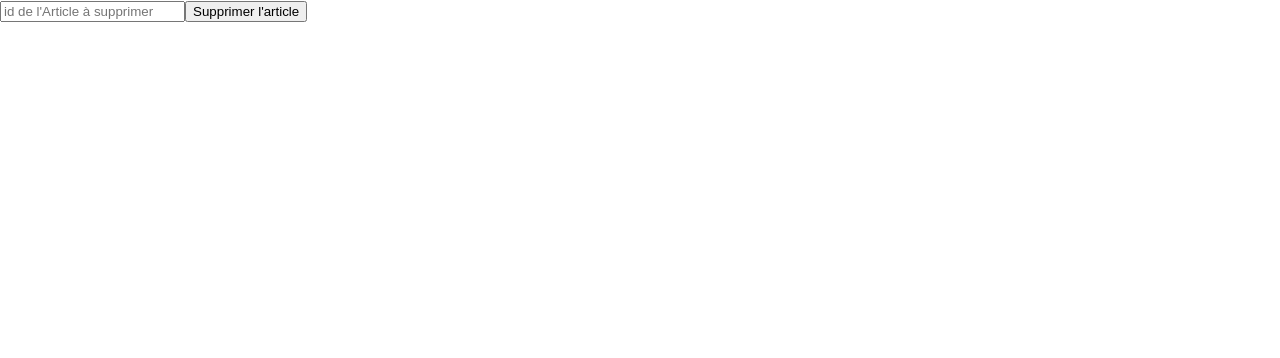
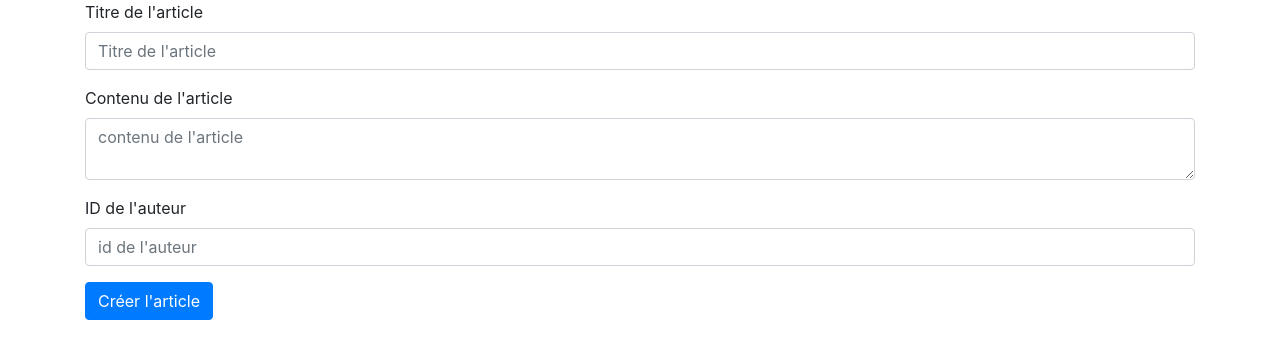
Before and after one commit to Aerith828/first-react-project, a React (Create React App) app: page / in a window 1280 px wide. Shown: the top 358 px of the page. Built offline with nearby package versions, Linux system fonts and the light colour scheme.

Commit message:
add bootstrap and add style to CreateArticle

```diff
--- a/package.json
+++ b/package.json
@@ -7,6 +7,7 @@
     "@testing-library/react": "^9.5.0",
     "@testing-library/user-event": "^7.2.1",
     "react": "^16.13.1",
+    "react-bootstrap": "^1.0.0",
     "react-dom": "^16.13.1",
     "react-scripts": "3.4.1"
   },
--- a/public/index.html
+++ b/public/index.html
@@ -12,6 +12,12 @@
     <link rel="apple-touch-icon" href="/logo192.png" />
 
     <link rel="manifest" href="/manifest.json" />
+    <link
+      rel="stylesheet"
+      href="https://maxcdn.bootstrapcdn.com/bootstrap/4.4.1/css/bootstrap.min.css"
+      integrity="sha384-Vkoo8x4CGsO3+Hhxv8T/Q5PaXtkKtu6ug5TOeNV6gBiFeWPGFN9MuhOf23Q9Ifjh"
+      crossorigin="anonymous"
+/>
 
     <title>React App</title>
   </head>
--- a/src/App.js
+++ b/src/App.js
@@ -1,10 +1,10 @@
 import React from 'react';
-import DeleteArticle from './DeleteArticle';
+import CreateArticle from './CreateArticle';
 
 const App = () => {
   return (
     <div>
-      <DeleteArticle />
+      <CreateArticle />
     </div>
   );
 }
--- a/src/CreateArticle.js
+++ b/src/CreateArticle.js
@@ -1,9 +1,13 @@
 import React, { useState } from 'react';
 
+import Container from 'react-bootstrap/Container';
+import Form from 'react-bootstrap/Form';
+import Button from 'react-bootstrap/Button';
+
 const CreateArticle = () => {
-    const [ title, setTitle ] = useState("");
-    const [ content, setContent ] = useState("");
-    const [ author, setAuthor ] = useState("");
+    const [title, setTitle] = useState("");
+    const [content, setContent] = useState("");
+    const [author, setAuthor] = useState("");
 
     const handleSubmit = (event) => {
         event.preventDefault();
@@ -16,7 +20,7 @@
         console.log("target name : ", event.target.name);
         console.log("target value : ", event.target.value);
 
-        switch(event.target.name) {
+        switch (event.target.name) {
             case "title":
                 setTitle(event.target.value);
                 break;
@@ -31,30 +35,41 @@
     }
 
     return (
-        <form onSubmit={handleSubmit}>
-            <input
+        <Container>
+            <Form onSubmit={handleSubmit}>
+                <Form.Group controlId="article.title">
+                    <Form.Label>Titre de l'article</Form.Label>
+                    <Form.Control
                         type="text"
                         name="title"
                         onChange={handleChange}
                         value={title}
-                placeholder="titre de l'article"
+                        placeholder="Titre de l'article"
                     />
-            <textarea
+                </Form.Group>
+                <Form.Group controlId="article.content">
+                    <Form.Label>Contenu de l'article</Form.Label>
+                    <Form.Control
+                        as="textarea"
                         name="content"
                         onChange={handleChange}
                         value={content}
-                placeholder="contenu du l'article"
-                >
-            </textarea>
-            <input
+                        placeholder="contenu de l'article"
+                    />
+                </Form.Group>
+                <Form.Group controlId="article.author">
+                    <Form.Label>ID de l'auteur</Form.Label>
+                    <Form.Control
                         type="number"
                         name="author"
                         onChange={handleChange}
                         value={author}
                         placeholder="id de l'auteur"
                     />
-            <button type="submit">Créer l'article</button>
-        </form>
+                </Form.Group>
+                <Button variant="primary" type="submit">Créer l'article</Button>
+            </Form>
+        </Container>
     )
 };
 
```
Also changed, not shown: 1 other file (tests, documents, lock files or other folders). Lines whose indentation alone changed are shown as unchanged.
